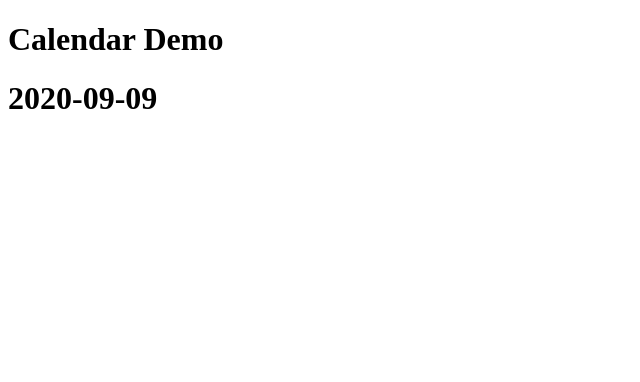
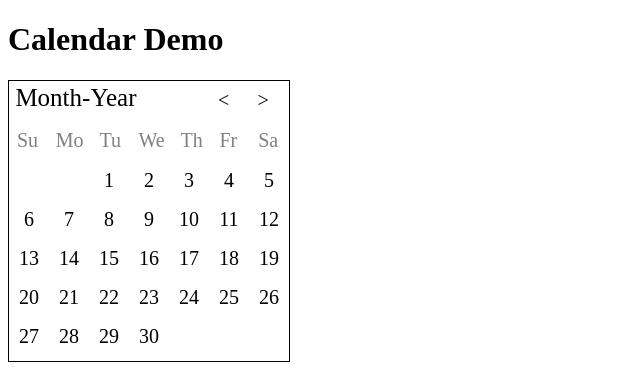
Before and after one commit to WeiHaoEric/react_30days, a React (Create React App) app in the folder my-app/: page / in a window 1280 px wide. Shown: the top 382 px of the page, without its empty margins (0-640 px from the left). Built offline with nearby package versions, Linux system fonts and the light colour scheme.

Commit message:
day29: Calendar demo - part2

```diff
--- a/my-app/src/components/day28_calendar/Calendar.js
+++ b/my-app/src/components/day28_calendar/Calendar.js
@@ -1,15 +1,75 @@
-import React from 'react'
-import getWeeksInMonth from "./utils"
+import React from "react";
+import getWeeksInMonth from "./utils";
 import moment from "moment";
+import * as Styles from "./styles";
+
+// Global Vars
+const WeekDayNameList = ["Su", "Mo", "Tu", "We", "Th", "Fr", "Sa"];
+
+
+function Header(){
+  let handleLastMonthEvent = ()=>{
+    console.log("click last month")
+    return (e)=>{}
+  }
+  let handleNextMonthEvent = ()=>{
+    console.log("click next month")
+    return (e)=>{}
+  }
+
+  return (
+    <div className="header-container" style={Styles.headerContainer}>
+      <span style={Styles.headerMonthYearStyle} className="month-year">{"Month-Year"}</span>
+      <span style={Styles.headerButtonStyle} onClick={handleLastMonthEvent}> {"<"} </span>
+      <span style={Styles.headerButtonStyle} onClick={handleNextMonthEvent}> {">"} </span>
+    </div>
+  )
+}
+
+
+
+function WeekDay() {
+  let weekDayList = [];
+  return (
+      <div style={Styles.weekDayContainerStyle}>
+        {
+          weekDayList = WeekDayNameList.map((name, idx)=>
+          <span className="weekday-name" key={`name-${idx}`}
+            style={Styles.weekDayStyle}>
+            {name}
+          </span>)
+        }
+      </div>
+      );
+}
+
+function DateContent(){
+  let weekContentList = getWeeksInMonth();
+  let result = [];
+  return (
+    <div className="DateContainer" style={Styles.DateContainer}>
+      {
+        weekContentList.map((week, wIdx)=>{
+          let aWeek = [];
+          week.map((day, dIdx)=>
+            aWeek.push(<span className="dateContent-day" style={Styles.dayStyle} key={`${day}-${dIdx}`}>{day===0?"":day}</span>))
+          result.push(<div className="aweek" style={Styles.aWeekStyle} key={`${week}-${wIdx}`}>{aWeek}</div>);
+        })
+      }
+      {result}
+    </div>
+    )
+}
 
 export default function Calendar() {
-    let result = getWeeksInMonth(); //<--加這個
-    console.log("result:", result)
-
-    return (
-      <div>
-        <h1>{"Calendar Demo"}</h1>
-        <h1>{moment().format("YYYY-MM-DD")}</h1>
+  return (
+    <div>
+      <h1>{"Calendar Demo"}</h1>
+      <div className="calendar-container" style={Styles.calendarContainer}>
+        <Header />
+        <WeekDay />
+        <DateContent />
       </div>
-    );
-  }
+    </div>
+  );
+}
--- /dev/null
+++ b/my-app/src/components/day28_calendar/styles.js
@@ -0,0 +1,76 @@
+export const STYLES = {
+  WIDTH: "280px",
+  HEIGHT: "280px",
+  ONE_COLUMN_HEIGHT: "40px",
+
+  // FontSize
+  FONTSIZE_BASIC:"20px",
+  FONTSIZE_MEDIUM:"25px",
+  FONTSIZE_LARGE:"50px",
+
+  // color
+  WEEKDAY_TEXT_COLOR:"grey",
+  DATE_DAT_COLOR:"black"
+}
+
+// === calendar-container
+export const calendarContainer = {
+  width:STYLES.WIDTH,
+  height:STYLES.HEIGHT,
+  border: "black solid 1px",
+}
+
+//===  Header  ===
+export const headerContainer = {
+  width:STYLES.WIDTH,
+  height:STYLES.ONE_COLUMN_HEIGHT,
+  // border: "black solid 1px",
+  display:"flex",
+}
+export const headerMonthYearStyle = {
+  width: "80%",
+  fontSize:STYLES.FONTSIZE_MEDIUM,
+  margin:"0.2rem 0.4rem",
+}
+
+export const headerButtonStyle = {
+  width: "10%",
+  fontSize:STYLES.FONTSIZE_BASIC,
+  cursor: "pointer",
+  margin:"0.4em",
+}
+
+
+//===  WeekDay  ===
+export const weekDayContainerStyle = {
+  width:STYLES.WIDTH,
+  height:STYLES.ONE_COLUMN_HEIGHT,
+  // border: "black solid 1px",
+  display: "flex",
+};
+
+export const weekDayStyle = {
+  width:"100%",
+  fontSize:STYLES.FONTSIZE_BASIC,
+  margin:"0.5rem",
+  color:STYLES.WEEKDAY_TEXT_COLOR
+}
+
+//=== Date Content ===
+export const DateContainer = {
+  width:STYLES.WIDTH,
+  height:"200px",
+  // border: "black solid 1px",
+};
+
+export const aWeekStyle = {
+  display: "flex",
+};
+
+export const dayStyle = {
+  width:"100%",
+  fontSize:STYLES.FONTSIZE_BASIC,
+  margin:"0.5rem",
+  color:STYLES.DATE_DAT_COLOR,
+  textAlign:"center",
+}
```
